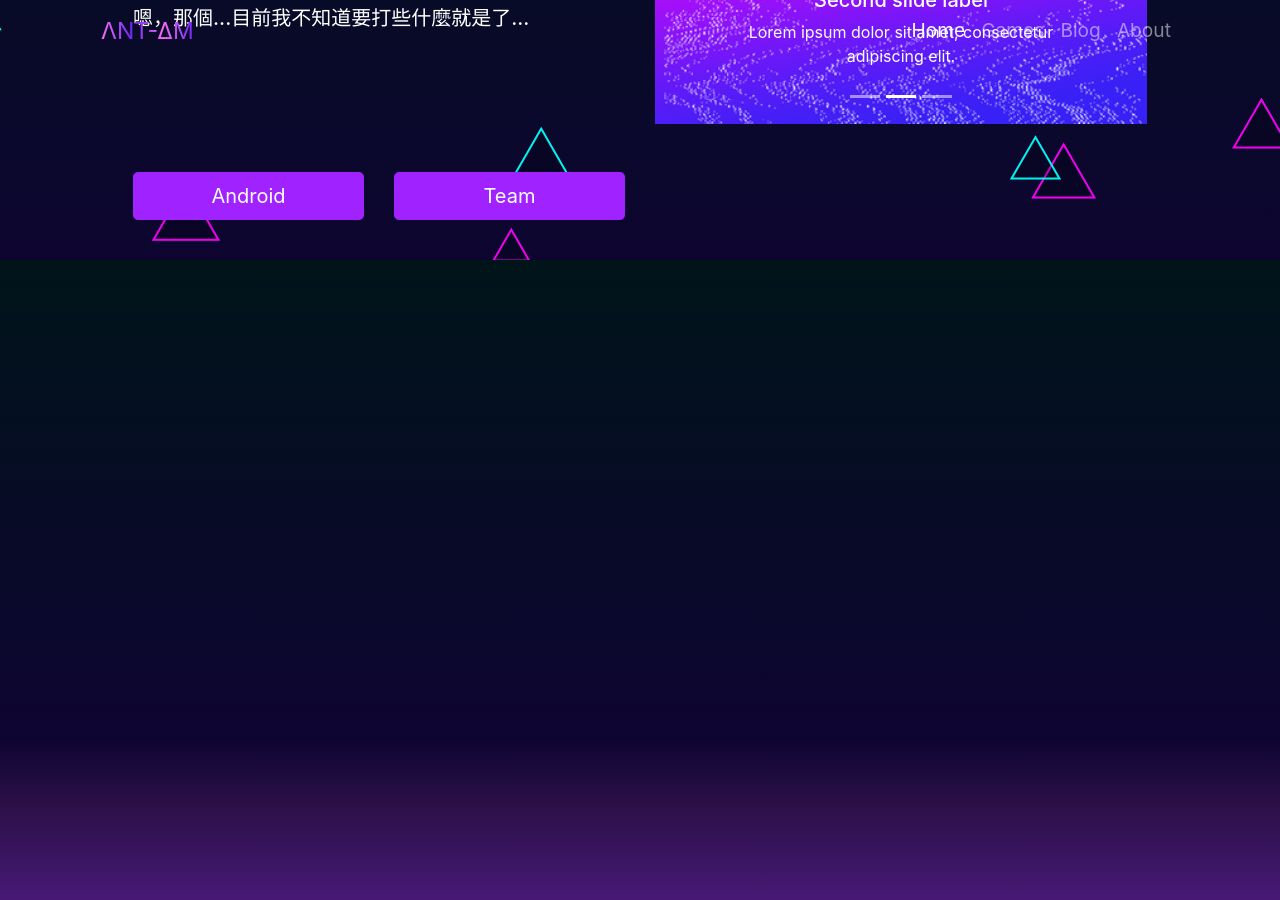
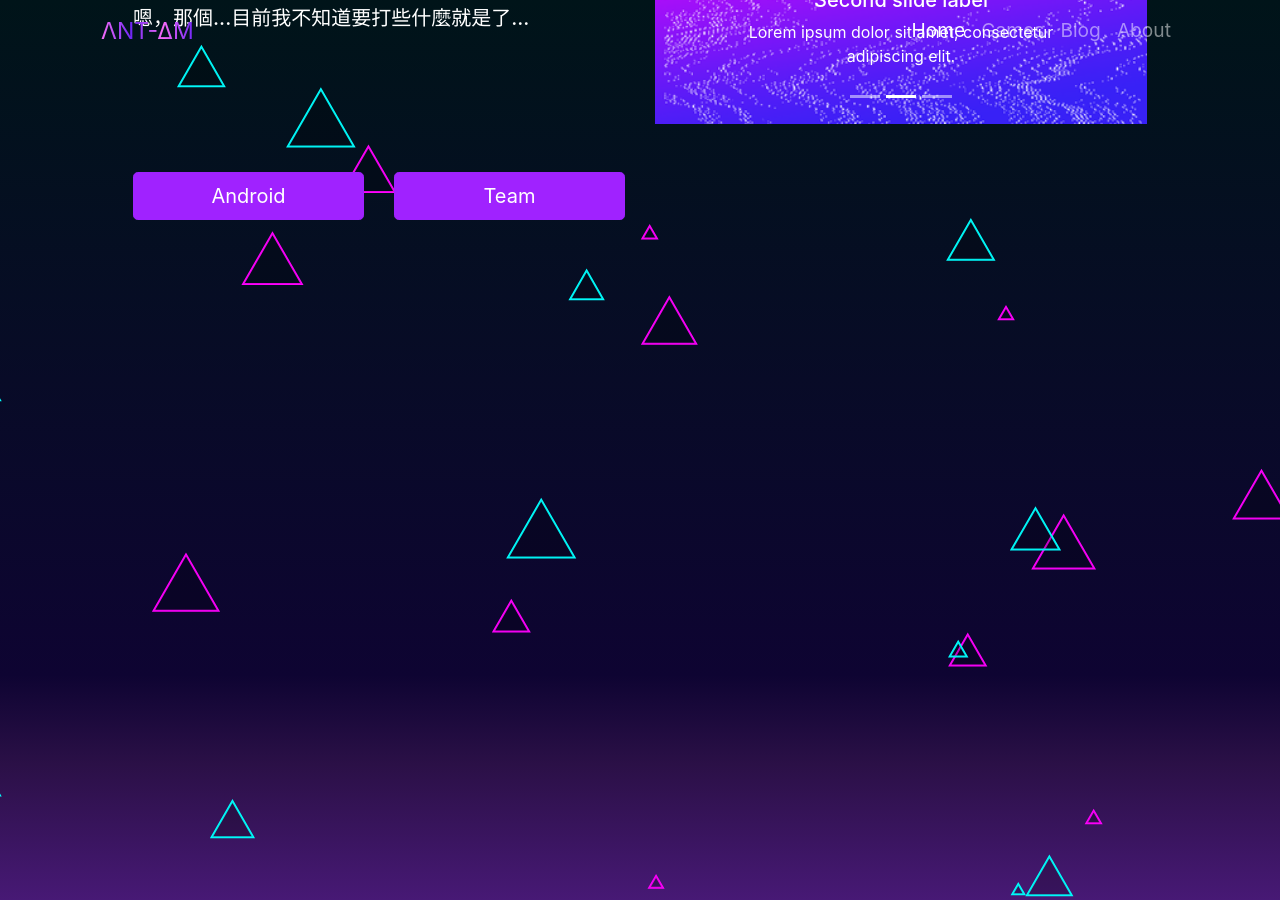
Before and after one commit to ant-dm/ant-dm.github.io, a Jekyll site: the page built from index.md, in a window 1280 px wide and 900 px high, scrolled down 371 px. Built offline with Jekyll 4.4.1, drawn with Linux system fonts in a browser that asks for light colours.

Commit message:
fixed background

```diff
--- a/_layouts/base.html
+++ b/_layouts/base.html
@@ -4,19 +4,21 @@
   <head>
     {%- include head/head.html -%}
   </head>
+
   <body>
 
-    <div id="particles-js">
+    <div id="particles-js">  <canvas class="particles-js-canvas-el" style="width: 100%; height: 100%;">
+      </canvas></div>
 
-    </div>
 
     <div class="container">
       {%- include fragments/set-Navbar.html-%}
       <hr style="height: 0.8px; margin-top: -1%; background: linear-gradient(to right,#e0ccef 5%,#471975 15%,#0E0432 100%);">
       {{ content }}
     </div>
-    <canvas class="particles-js-canvas-el" style="width: 100%; height: 100%;">
-    </canvas>
+
+
+    <div class="js">
       <!-- jquery -->
       <script src="https://code.jquery.com/jquery-3.3.1.slim.min.js" integrity="sha384-q8i/X+965DzO0rT7abK41JStQIAqVgRVzpbzo5smXKp4YfRvH+8abtTE1Pi6jizo" crossorigin="anonymous"></script>
       <!-- bootstrap js -->
@@ -27,5 +29,6 @@
       {%- include scripts/particles_load.js-%}
       {%- include scripts/load.js-%}
       </script>
-
+    </div>
+  </body>
 </html>
--- a/assets/css/master.css
+++ b/assets/css/master.css
@@ -59,20 +59,16 @@
   z-index: 2 !important;
 }
 .particles-js-canvas-el {
-  width: 100%;
-  height: 100%;
-  background-image: linear-gradient(to bottom,#001419 0%,#0E0432  75%,#2B1047 85%,#471975 100%);
-  background-color: #0E0432;
-  background-position: center;
-  background-size: contain;
-  background-repeat:no-repeat;
   z-index: -1 !important;
 }
 #particles-js {
   width: 100%;
-  height: 100%;
-  position: absolute;
-
+  height: 100vh;
+  background-image: linear-gradient(to bottom,#001419 0%,#0E0432  75%,#2B1047 85%,#471975 100%);
+  background-position: center;
+  background-repeat:no-repeat;
+  background-size: cover;
+  position: fixed;
   z-index:-1 !important;
 
 }
```
Lines whose indentation alone changed are shown as unchanged.
